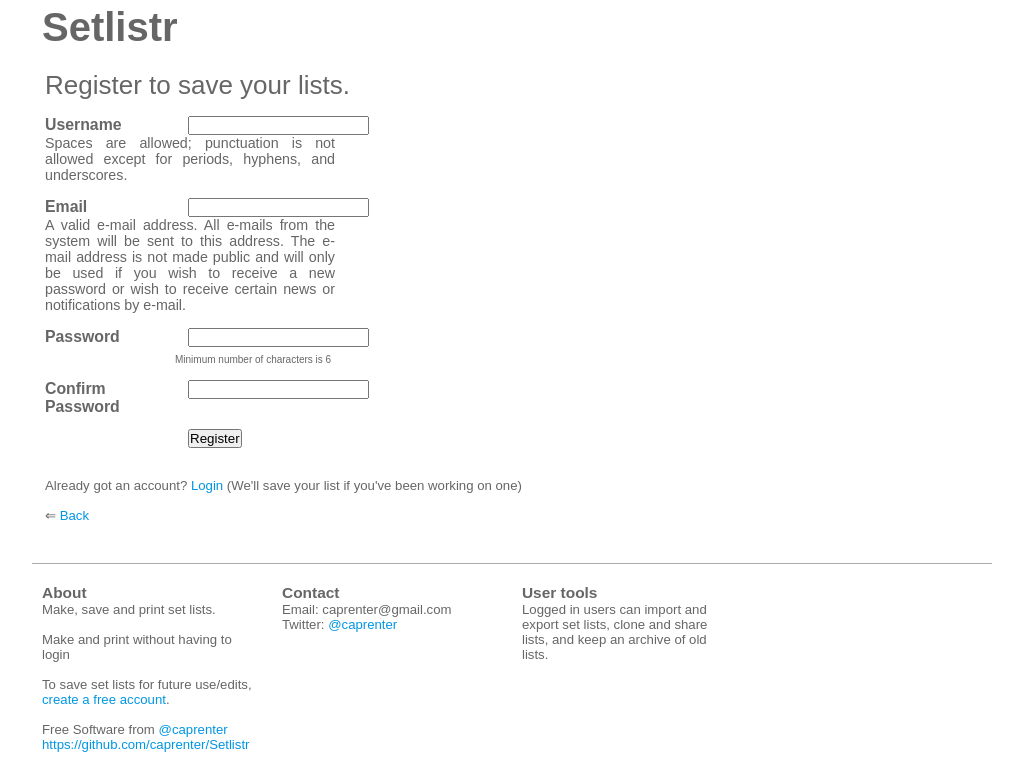
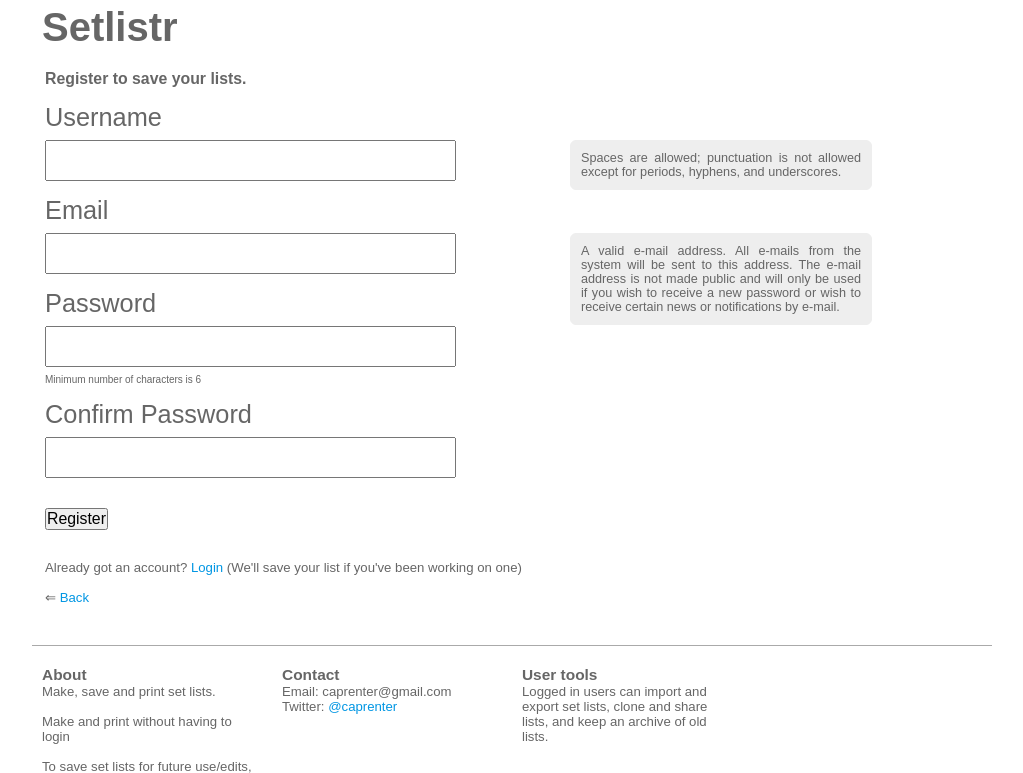
Before and after one commit to caprenter/Setlistr, a PHP site: page /Webs/save.php in a window 1280 px wide. Shown: the top 773 px of the page, without its empty margins (128-1151 px from the left). Before the commit the page ends 752 px from the top, so only its background shows below. Run offline with PHP 8.4, Linux system fonts and the light colour scheme; some libraries are stand-ins or nearby versions.

Commit message:
Redesign: Login form and Registration form should look better
- Redesign login and register forms

```diff
--- a/css/styles.css
+++ b/css/styles.css
@@ -433,7 +433,7 @@
 }
 
 form.login label {
-width:130px;
+/*width:130px;*/
 margin-left:13px;
 float:left;
 font-weight:bold;
@@ -699,3 +699,63 @@
 ul.import-help {
 margin:10px 0 10px 33px;
 }
+
+
+/*New Form stuff*/
+h2.user-action {
+font-size:1.2em;
+font-weight:bold;
+}
+
+.field-container {
+    clear: left;
+    font-size: 2em;
+    margin: 5px 0 15px;
+}
+
+.login input {
+    margin-left: 13px;
+    font-size: 1em;
+}
+
+form.login label {
+    float: left;
+    font-size: 0.8em;
+    font-weight: normal;
+    margin-left: 13px;
+    /*width: 160px;*/
+}
+
+.description {
+    float: right;
+    font-size: 0.4em;
+    margin-right: 120px;
+    text-align: justify;
+    width: 280px;
+    background: #eee;
+    padding:10px;
+    border: 1px solid #eee;
+    -moz-border-radius:6px;
+    -webkit-border-radius:6px;
+    border-radius:6px;
+}
+
+
+
+#pwd_bar, #pwd_text, #pwd_minchar {
+    margin-left: 13px;
+    width: 250px;
+}
+
+#pwd_text {
+    font-size: 0.8em;
+}
+
+.error-msg {
+    font-size: 0.6em;
+    margin-left: 13px;
+}
+
+#pwd_bar {
+    max-width: 40%;
+}
--- a/save.php
+++ b/save.php
@@ -114,25 +114,30 @@
 $page = "Save List"; //used for page title in header.php
 include('theme/header.php');
 echo '<h1 class="title"><a href="' . $host . '">Setlistr</a></h1><h2 class="user-action">Register to save your lists.</h2>';
+
+
+
+
 if (isset($errors)) {
     echo '<div class="errors">' . $errors . '</div>';
   }
 	echo'<form class="login" method="post" action="'.$_SERVER['PHP_SELF'].'" />
   <div class="field-container">
-      <label for="username">Username</label><input type="text" name="username" />
+      <label for="username">Username</label><br/>
+      <input type="text" name="username" />
       <div class="description">Spaces are allowed; punctuation is not allowed except for periods, hyphens, and underscores.</div>
   </div>
 	<div class="field-container">
-     <label for="email">Email</label>
+     <label for="email">Email</label><br/>
      <input class="email" type="text" name="email" />
            <div class="description">A valid e-mail address. All e-mails from the system will be sent to this address. The e-mail address is not made public and will only be used if you wish to receive a new password or wish to receive certain news or notifications by e-mail.</div>
   </div>
   <div class="field-container">
-      <label for="pwd">Password</label>
+      <label for="pwd">Password</label><br/>
       <input type="password" class="password" name="pwd" id="pwd" />
   </div>
   <div class="field-container">
-      <label for="confirm">Confirm Password</label>
+      <label for="confirm">Confirm Password</label><br/>
       <input type="password" name="confirm" id="confirm" class="confirm" /> <div class="error-msg"></div>
   </div>';
 
@@ -144,13 +149,13 @@
 
 echo '<input class="submit register" type="submit" value="Register" />
 	</form>';
- echo '<br/><br/><p class="notice">Already got an account?';
+ echo '<br/><br/><p class="notice">Already got an account? ';
  if (isset($list_id)) {
       echo '<a href="' . $host . 'login.php?list=' . $list_id . '">';
     } else {
       echo '<a href="' . $host . 'login.php">';
     }
-  echo' Login</a> (We\'ll save your list if you\'ve been working on one)</p><br/>';
+  echo'Login</a> (We\'ll save your list if you\'ve been working on one)</p><br/>';
   echo'<p class="notice">&#8656; <a href="' . $host . '">Back</a></p>'
 ?>
 <?php
```
Also changed, not shown: login.php (+8 -2 lines).
